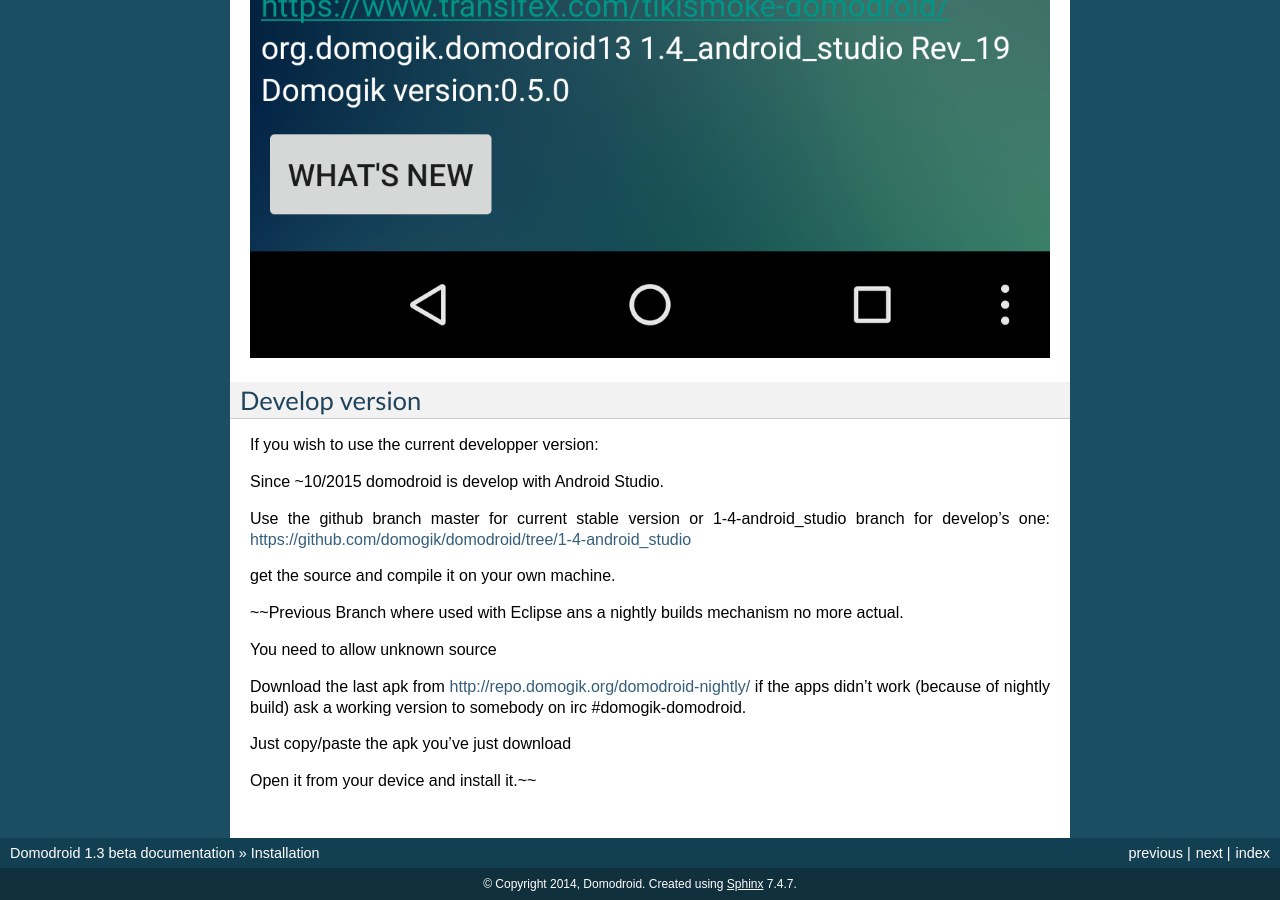
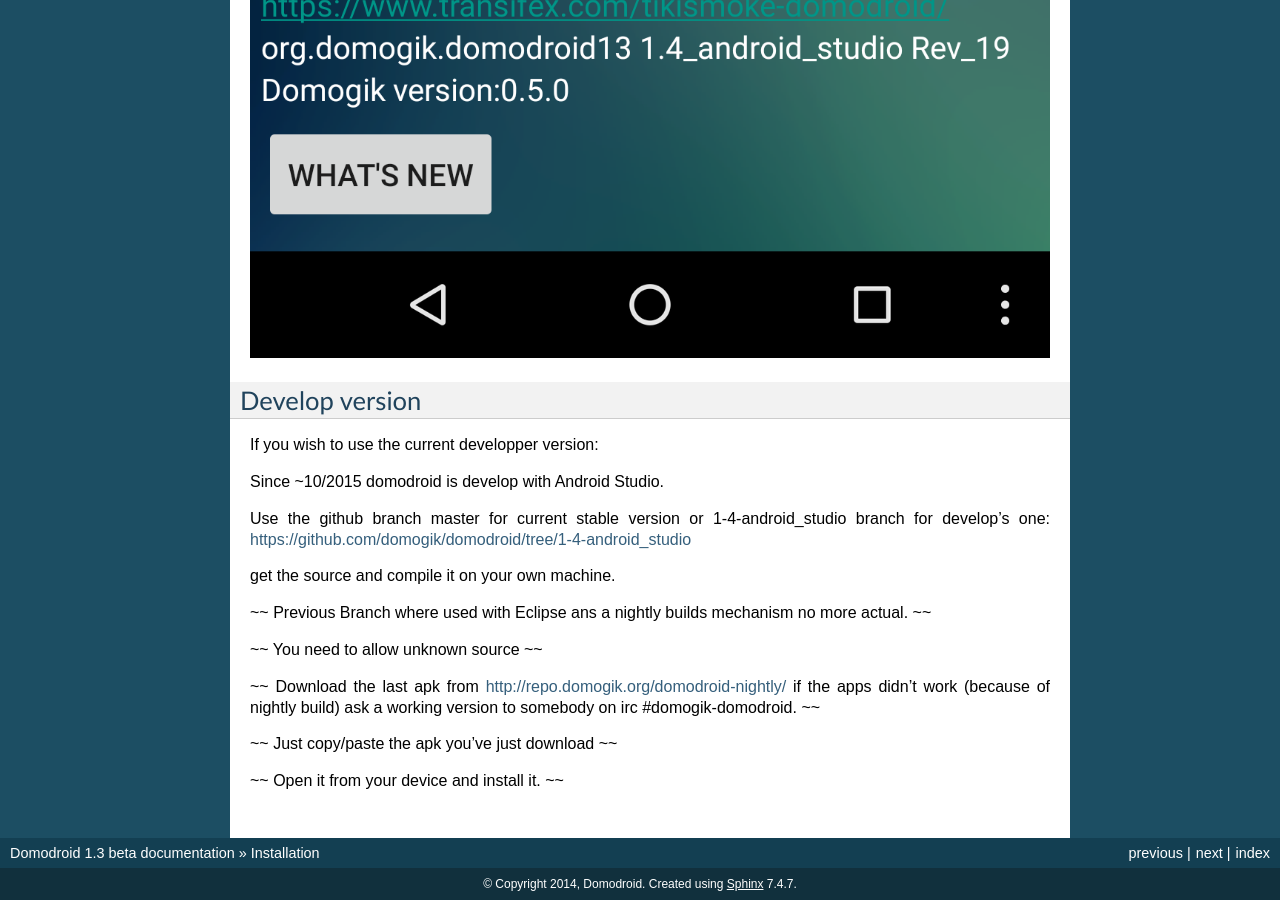
Before and after one commit to domogik/domodroid-doc, a Sphinx documentation site: the page built from docs/end_user/installation.txt, in a window 1280 px wide and 900 px high, scrolled down 1736 px. Built offline with Sphinx 7.4.7, drawn with Linux system fonts in a browser that asks for light colours; pages that are not in the unit, such as notebooks, are missing from menus.

```diff
--- a/docs/end_user/installation.txt
+++ b/docs/end_user/installation.txt
@@ -47,12 +47,12 @@ Use the github branch master for current stable version or 1-4-android_studio br
 get the source and compile it on your own machine.
 
 
-~~Previous Branch where used with Eclipse ans a nightly builds mechanism no more actual.
+~~ Previous Branch where used with Eclipse ans a nightly builds mechanism no more actual. ~~
 
-You need to allow unknown source
+~~ You need to allow unknown source ~~
 
-Download the last apk from http://repo.domogik.org/domodroid-nightly/ if the apps didn't work (because of nightly build) ask a working version to somebody on irc #domogik-domodroid.
+~~ Download the last apk from http://repo.domogik.org/domodroid-nightly/ if the apps didn't work (because of nightly build) ask a working version to somebody on irc #domogik-domodroid. ~~
 
-Just copy/paste the apk you've just download
+~~ Just copy/paste the apk you've just download ~~
 
-Open it from your device and install it.~~
+~~ Open it from your device and install it. ~~
```
